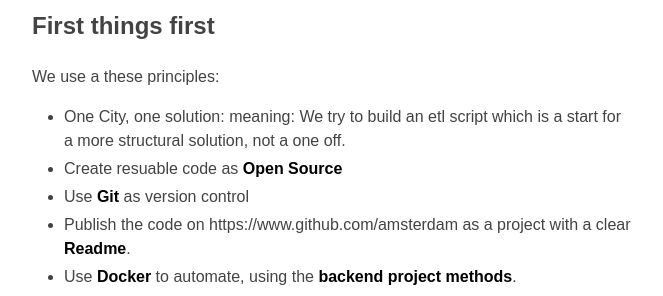
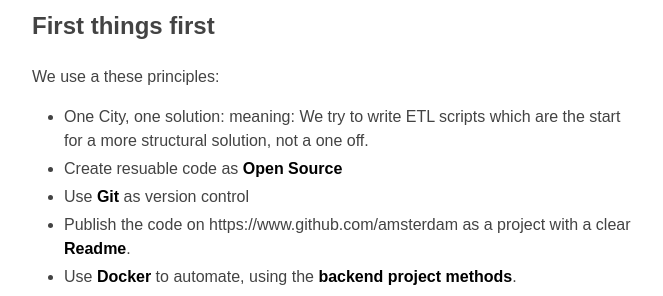
Before and after one commit to Amsterdam/amsterdam.github.io, a Jekyll site: the page built from guides/data-pipeline.md, in a window 1280 px wide and 900 px high, scrolled down 384 px. Shown: the part 152-448 px from the top of the window, without its empty margins (138-801 px from the left). Built offline with Jekyll 4.4.1, drawn with Linux system fonts in a browser that asks for light colours; our own code applies the rules of GitHub Pages for plain Markdown files.

Commit message:
rewritten the first principle

```diff
--- a/guides/data-pipeline.md
+++ b/guides/data-pipeline.md
@@ -12,7 +12,7 @@ This guide describes our workflow for creating a reproducable ETL data flow whic
 ## First things first
 
 We use a these principles:
-- One City, one solution: meaning: We try to build an etl script which is a start for a more structural solution, not a one off.
+- One City, one solution: meaning: We try to write ETL scripts which are the start for a more structural solution, not a one off.
 - Create resuable code as [Open Source](track-open-source-health.md)
 - Use [Git](https://git-scm.com) as version control
 - Publish the code on https://www.github.com/amsterdam as a project with a clear [Readme](write-a-readme.md).
```
